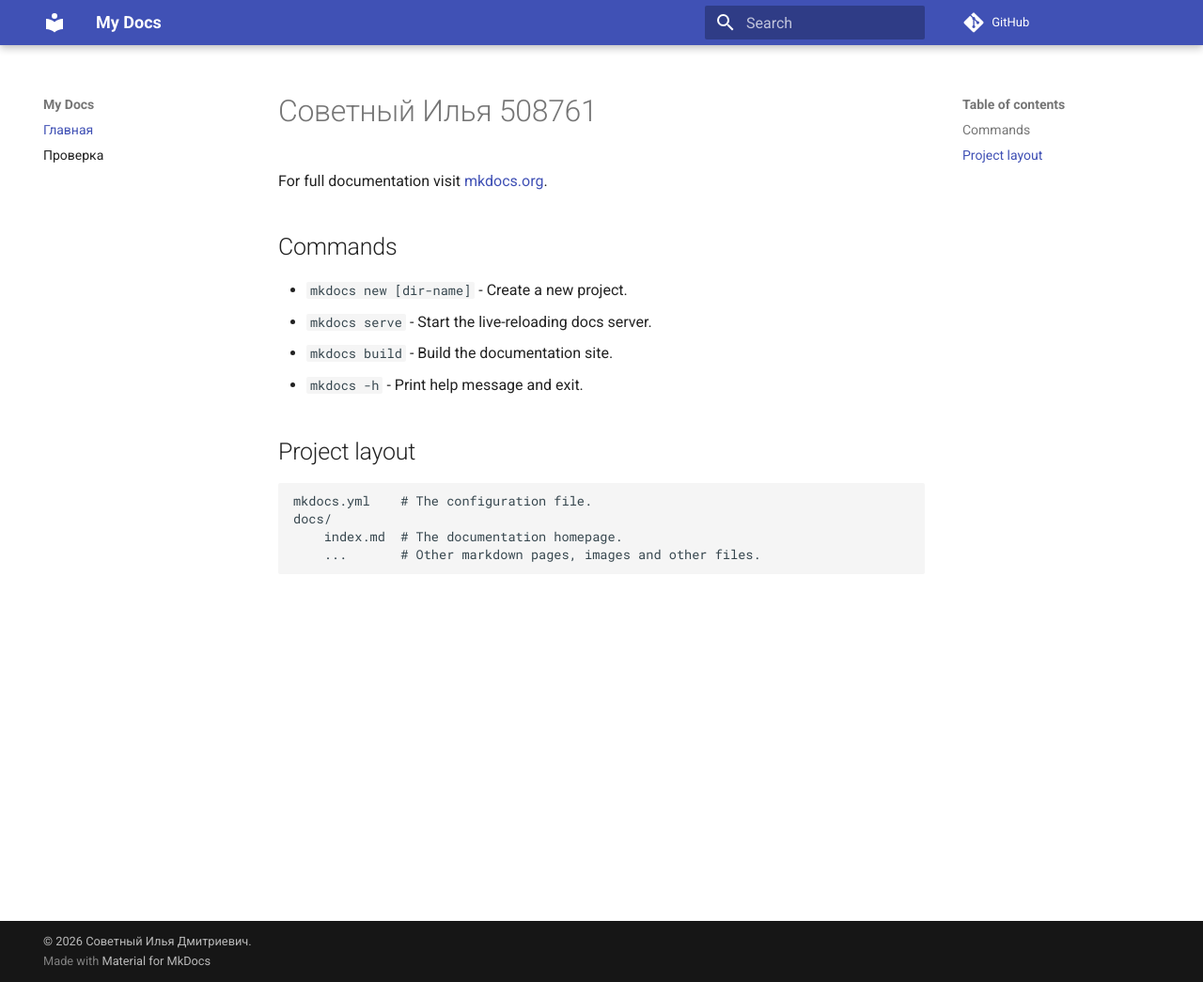
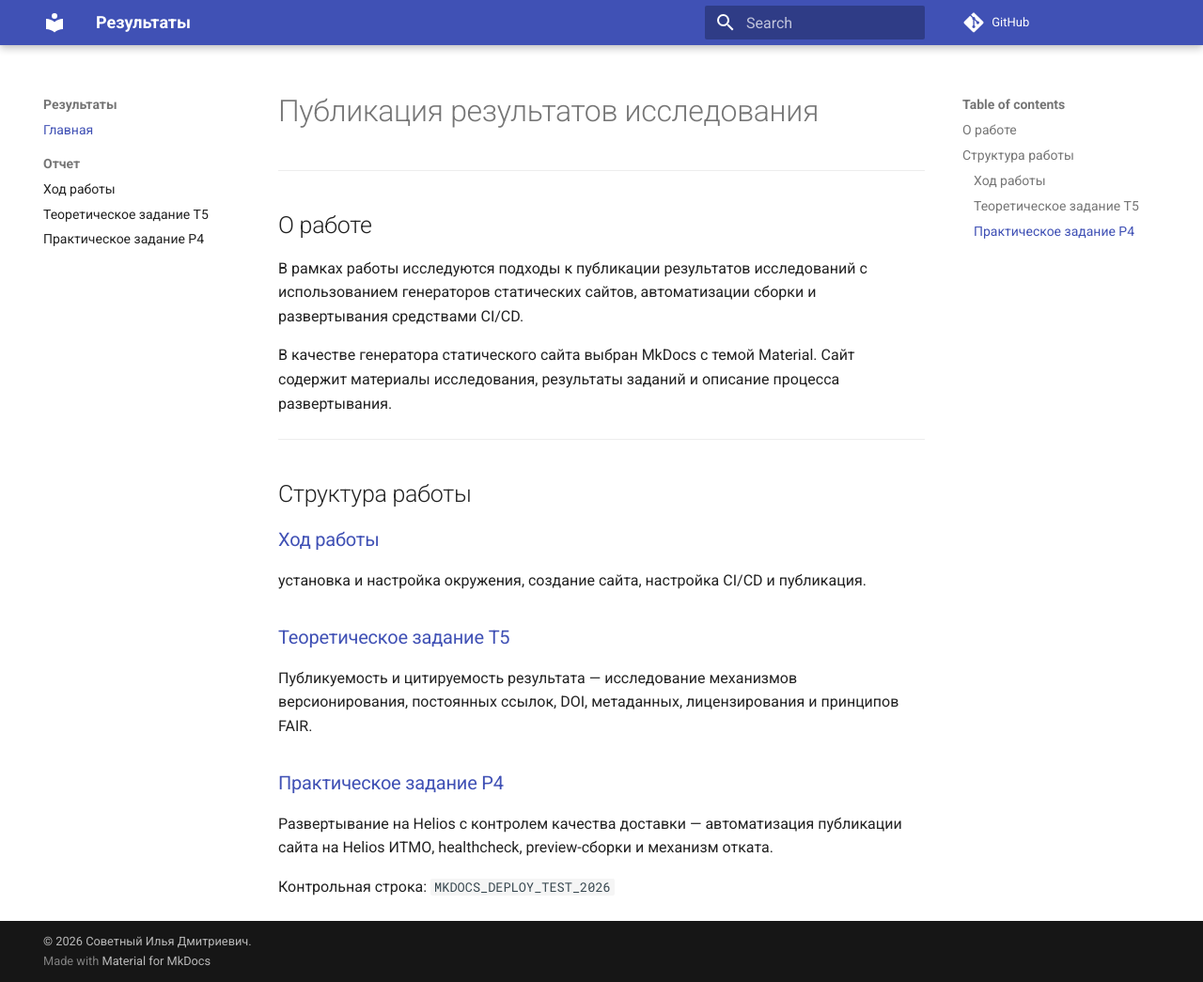
Before and after one commit to gr33b0k/pyweb_t1, an MkDocs documentation site: the page built from docs/index.md, in a window 1280 px wide and 1045 px high. Shown: the whole window at 94% size. Built offline with MkDocs 1.6.1 and Material for MkDocs 9.7.7, drawn with Linux system fonts in a browser that asks for light colours; comment, search, counter and statistics services are not loaded.

Commit message:
feat: add new pages and improve site structure

```diff
--- a/docs/index.md
+++ b/docs/index.md
@@ -1,17 +1,27 @@
-# Советный Илья 508761
+# Публикация результатов исследования
 
-For full documentation visit [mkdocs.org](https://www.mkdocs.org).
+---
 
-## Commands
+## О работе
 
-- `mkdocs new [dir-name]` - Create a new project.
-- `mkdocs serve` - Start the live-reloading docs server.
-- `mkdocs build` - Build the documentation site.
-- `mkdocs -h` - Print help message and exit.
+В рамках работы исследуются подходы к публикации результатов исследований с использованием генераторов статических сайтов, автоматизации сборки и развертывания средствами CI/CD.
 
-## Project layout
+В качестве генератора статического сайта выбран MkDocs с темой Material. Сайт содержит материалы исследования, результаты заданий и описание процесса развертывания.
 
-    mkdocs.yml    # The configuration file.
-    docs/
-        index.md  # The documentation homepage.
-        ...       # Other markdown pages, images and other files.
+---
+
+## Структура работы
+
+### [Ход работы](report/index.md)
+
+установка и настройка окружения, создание сайта, настройка CI/CD и публикация.
+
+### [Теоретическое задание T5](report/t5.md)
+
+Публикуемость и цитируемость результата — исследование механизмов версионирования, постоянных ссылок, DOI, метаданных, лицензирования и принципов FAIR.
+
+### [Практическое задание P4](report/p4.md)
+
+Развертывание на Helios с контролем качества доставки — автоматизация публикации сайта на Helios ИТМО, healthcheck, preview-сборки и механизм отката.
+
+Контрольная строка: `MKDOCS_DEPLOY_TEST_2026`
--- a/mkdocs.yml
+++ b/mkdocs.yml
@@ -1,4 +1,4 @@
-site_name: My Docs
+site_name: Результаты
 site_author: Советный Илья 508761
 
 site_url: !ENV [SITE_URL, https://localhost:8000]
@@ -10,7 +10,13 @@ use_directory_urls: true
 
 nav:
   - Главная: index.md
-  - Проверка: test.md
+  - Отчет:
+      - "Ход работы": report/index.md
+      - "Теоретическое задание Т5": report/t5.md
+      - "Практическое задание P4": report/p4.md
 
 theme:
   name: material
+
+  features:
+    - navigation.sections
```
Also changed, not shown: docs/test.md (deleted, +0 -27 lines), docs/report/index.md (added), docs/report/p4.md (added), docs/report/t5.md (added).
